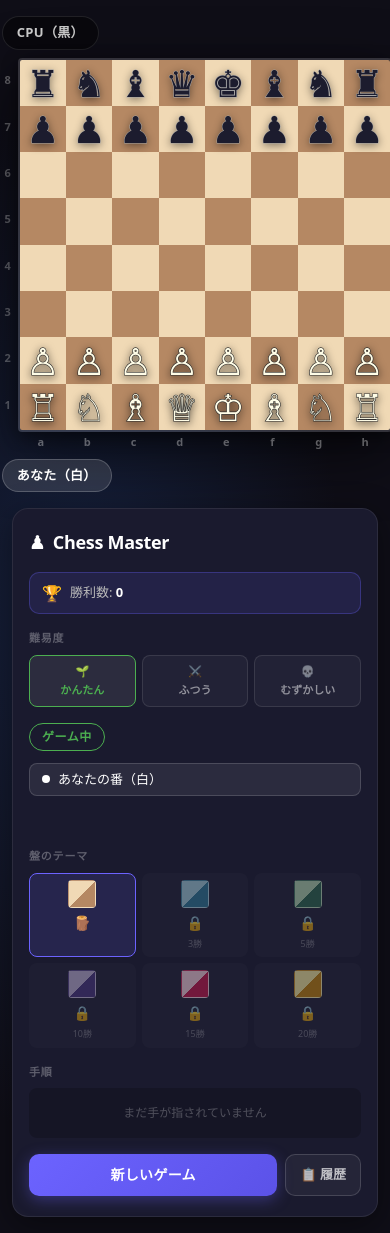
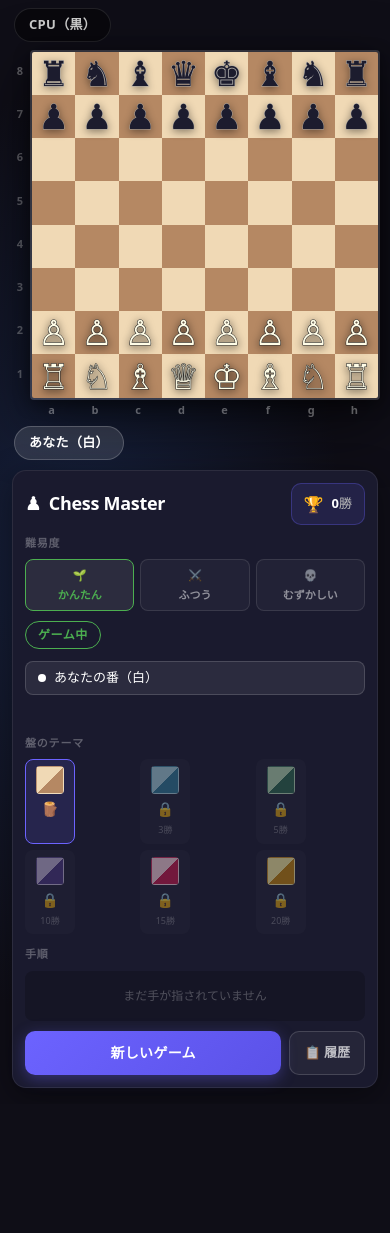
Before and after one commit to Mimi-Rabbit-usagi/EIDRITH, a React (Vite) app: page / in a window 390 px wide. After the commit the page ends 1104 px from the top, so only its background shows below. Built offline with nearby package versions, Linux system fonts and the light colour scheme.

Commit message:
feat: モバイル対応のUI改善とゲームパネルデザインを更新

```diff
--- a/index.html
+++ b/index.html
@@ -3,8 +3,9 @@
   <head>
     <meta charset="UTF-8" />
     <link rel="icon" type="image/svg+xml" href="/favicon.svg" />
-    <meta name="viewport" content="width=device-width, initial-scale=1.0" />
-    <title>chess-game</title>
+    <meta name="viewport" content="width=device-width, initial-scale=1.0, viewport-fit=cover" />
+    <meta name="theme-color" content="#0f0e17" />
+    <title>Chess Master</title>
   </head>
   <body>
     <div id="root"></div>
--- a/src/components/GamePanel.jsx
+++ b/src/components/GamePanel.jsx
@@ -66,16 +66,16 @@ export default function GamePanel({
 
   return (
     <div className="game-panel">
-      {/* Title */}
+      {/* Title + Win counter: 横並び（スマホ対応） */}
+      <div className="panel-top-row">
         <div className="panel-title">
           <span>♟</span>
           <span>Chess Master</span>
         </div>
-
-      {/* Win counter */}
         <div className="win-counter">
           <span className="win-icon">🏆</span>
-        <span className="win-text">勝利数: <strong>{wins}</strong></span>
+          <span className="win-text"><strong>{wins}</strong>勝</span>
+        </div>
       </div>
 
       {/* Difficulty selector */}
--- a/src/index.css
+++ b/src/index.css
@@ -23,8 +23,14 @@ body {
   --accent2: #ff6584;
 }
 
+/* タブレット（〜800px）: ランクラベル20px + 余白を考慮 */
 @media (max-width: 800px) {
-  :root { --sq: clamp(38px, calc(95vw / 8), 56px); }
+  :root { --sq: clamp(40px, calc((100vw - 340px) / 8), 64px); }
+}
+
+/* スマホ（〜640px）: ランクラベル20px + 左右パディング24px = 44px を引く */
+@media (max-width: 640px) {
+  :root { --sq: clamp(34px, calc((100vw - 44px) / 8), 54px); }
 }
 
 /* ── App Layout ─────────────────────────────────────────────────────────── */
@@ -51,6 +57,13 @@ body {
     align-items: center;
     padding: 16px 12px;
     gap: 16px;
+  }
+}
+
+@media (max-width: 640px) {
+  .game-area {
+    padding: 8px 12px calc(16px + env(safe-area-inset-bottom));
+    gap: 10px;
   }
 }
 
@@ -262,6 +275,124 @@ body {
   }
 }
 
+/* ── スマホ専用レイアウト ────────────────────────────────────────────────── */
+@media (max-width: 640px) {
+  /* ボードを画面中央に */
+  .board-section {
+    align-items: center;
+    width: 100%;
+  }
+
+  .opponent-label,
+  .player-label {
+    width: 100%;
+    justify-content: flex-start;
+    padding: 0 2px;
+  }
+
+  /* パネル: 全幅 */
+  .game-panel {
+    max-width: 100%;
+    padding: 12px;
+    gap: 10px;
+    border-radius: 14px;
+  }
+
+  /* タイトル+勝利数を横並びに */
+  .panel-top-row {
+    display: flex;
+    align-items: center;
+    justify-content: space-between;
+    gap: 8px;
+  }
+
+  .panel-title { font-size: 15px; }
+
+  .win-counter {
+    padding: 5px 10px;
+    font-size: 12px;
+  }
+
+  /* 難易度ボタン小さく */
+  .difficulty-btn {
+    padding: 5px 4px;
+    font-size: 10px;
+    gap: 2px;
+  }
+
+  /* テーマグリッド → 横スクロール */
+  .theme-grid {
+    display: flex;
+    flex-direction: row;
+    overflow-x: auto;
+    scrollbar-width: none;
+    gap: 6px;
+    padding-bottom: 2px;
+  }
+  .theme-grid::-webkit-scrollbar { display: none; }
+
+  .theme-btn {
+    flex-shrink: 0;
+    width: 50px;
+    padding: 5px 3px;
+  }
+
+  .theme-preview { width: 24px; height: 24px; }
+
+  /* 手順: 高さ抑える */
+  .move-list { max-height: 80px; }
+
+  /* ボタン: 縦幅確保（タップしやすく） */
+  .new-game-btn,
+  .history-btn {
+    min-height: 44px;
+    font-size: 13px;
+  }
+
+  /* 取った駒: コンパクト */
+  .captured-label { font-size: 10px; }
+  .captured-piece { font-size: 12px; }
+
+  /* テクニックポップアップ → ボトムシート */
+  .technique-overlay {
+    align-items: flex-end;
+    padding: 0;
+  }
+
+  .technique-card {
+    max-width: 100%;
+    border-radius: 20px 20px 0 0;
+    padding: 20px 20px calc(20px + env(safe-area-inset-bottom));
+  }
+
+  /* 履歴モーダル → 下から全画面 */
+  .history-overlay {
+    padding: 0;
+    align-items: flex-end;
+  }
+
+  .history-modal {
+    max-width: 100%;
+    max-height: 92vh;
+    border-radius: 20px 20px 0 0;
+  }
+
+  .history-modal-header {
+    border-radius: 20px 20px 0 0;
+    padding: 16px 16px 0;
+  }
+
+  .history-modal-title { font-size: 17px; }
+
+  /* アンロック通知: 全幅 */
+  .unlock-toast {
+    top: env(safe-area-inset-top, 10px);
+    left: 10px;
+    right: 10px;
+    max-width: none;
+  }
+}
+
 .panel-title {
   display: flex;
   align-items: center;
@@ -270,6 +401,13 @@ body {
   font-weight: 700;
   color: #fff;
   letter-spacing: -0.3px;
+}
+
+.panel-top-row {
+  display: flex;
+  align-items: center;
+  justify-content: space-between;
+  gap: 8px;
 }
 
 .win-counter {
```
Lines whose indentation alone changed are shown as unchanged.
